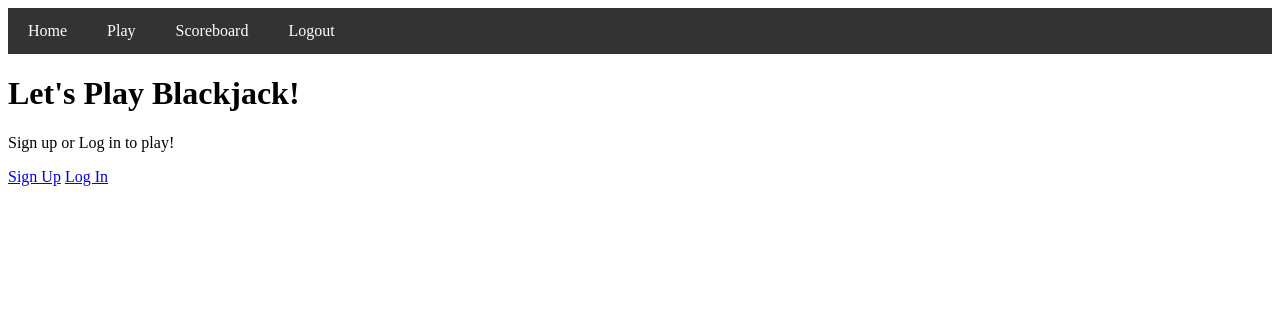
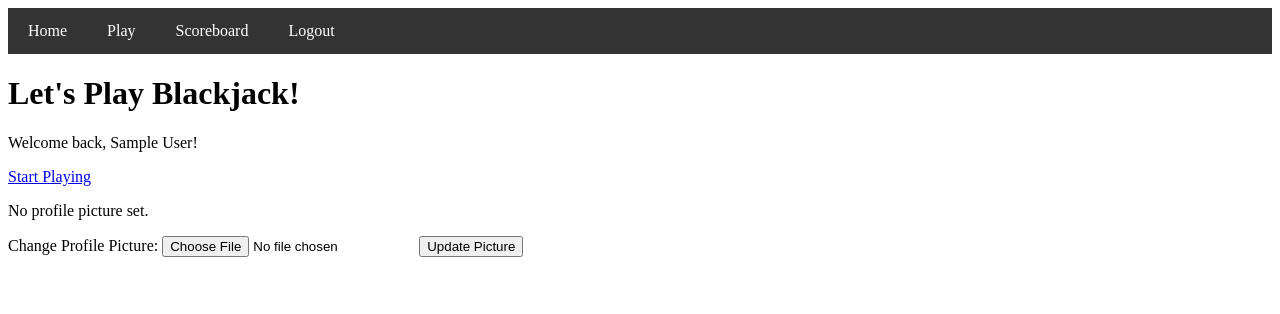
Before and after one commit to rosiea184/Blackjack_WebApp, a Flask app: page / in a window 1280 px wide. Shown: the top 314 px of the page. Run offline with Flask 3, Linux system fonts and the light colour scheme; the visitor is signed in with stand-in values (Sample User, id 1).

Commit message:
Profile pictures work, trying to make updating them easier

```diff
--- a/app.py
+++ b/app.py
@@ -61,7 +61,9 @@ class player(db.Model):
 
 @app.route('/')
 def index():
-    return render_template('index.html')
+    player_id = session.get('player_id')
+    current_player = db.session.get(player, player_id) if player_id else None
+    return render_template('index.html', player=current_player)
 
 @app.route('/register', methods=['POST', 'GET'])
 def register():
@@ -104,6 +106,7 @@ def register():
             db.session.add(new_player)
             db.session.commit()
             session['player_id'] = new_player.id
+            session['player_name'] = new_player.name
             return redirect(url_for('blackjack'))
 
     return render_template('register.html', error=error)
@@ -119,6 +122,7 @@ def login():
         existing_player = player.query.filter_by(name=player_name).first()
         if existing_player and check_password_hash(existing_player.password_hash, password):
             session['player_id'] = existing_player.id  # 👈 Save to session
+            session['player_name'] = existing_player.name
             return redirect(url_for('blackjack'))
         else:
             error = "Player not found or incorrect password. Please register first."
@@ -129,6 +133,35 @@ def profile():
     player_id = session.get('player_id')
     current_player = db.session.get(player, player_id)
     return render_template('profile.html', player=current_player)
+
+@app.route('/update_picture', methods=['POST'])
+def update_picture():
+    player_id = session.get('player_id')
+    if not player_id:
+        return redirect(url_for('login'))
+
+    current_player = db.session.get(player, player_id)
+    file = request.files.get('file')
+
+    if file:
+        ext = os.path.splitext(file.filename)[1]
+        unique_filename = f"{uuid.uuid4()}{ext}"
+        file_path = os.path.join(basedir, unique_filename)
+        file.save(file_path)
+
+        s3_url = upload_to_s3(file_path, unique_filename)
+        os.remove(file_path)
+
+        if s3_url:
+            current_player.profile_picture = s3_url
+            db.session.commit()
+            logging.info(f"Updated profile picture: {s3_url}")
+        else:
+            logging.error("Failed to upload new profile picture.")
+    else:
+        logging.info("No new picture uploaded.")
+
+    return redirect(url_for('index'))
 
 @app.route('/blackjack', methods=['POST', 'GET'])
 def blackjack():
--- a/templates/index.html
+++ b/templates/index.html
@@ -4,7 +4,23 @@
 
 {% block content %}
     <h1>Let's Play Blackjack!</h1>
-    <p>Sign up or Log in to play!</p>
+    {% if session.get('player_id') %}
+        <p>Welcome back, {{ session.get('player_name') }}!</p>
+        <a href="/blackjack">Start Playing</a>
+        {% if player.profile_picture %}
+            <p><img src="{{ player.profile_picture }}" alt="Profile Picture" style="max-width:150px;" /></p>
+        {% else %}
+            <p>No profile picture set.</p>
+        {% endif %}
+
+    <form action="{{ url_for('update_picture') }}" method="post" enctype="multipart/form-data">
+    <label for="file">Change Profile Picture:</label>
+    <input type="file" name="file" accept="image/*" required>
+    <button type="submit">Update Picture</button>
+    </form>
+    {% else %}
+        <p>Sign up or Log in to play!</p>
     <a href="/register">Sign Up</a>
     <a href="/login">Log In</a>
+    {% endif %}
 {% endblock %}
```
